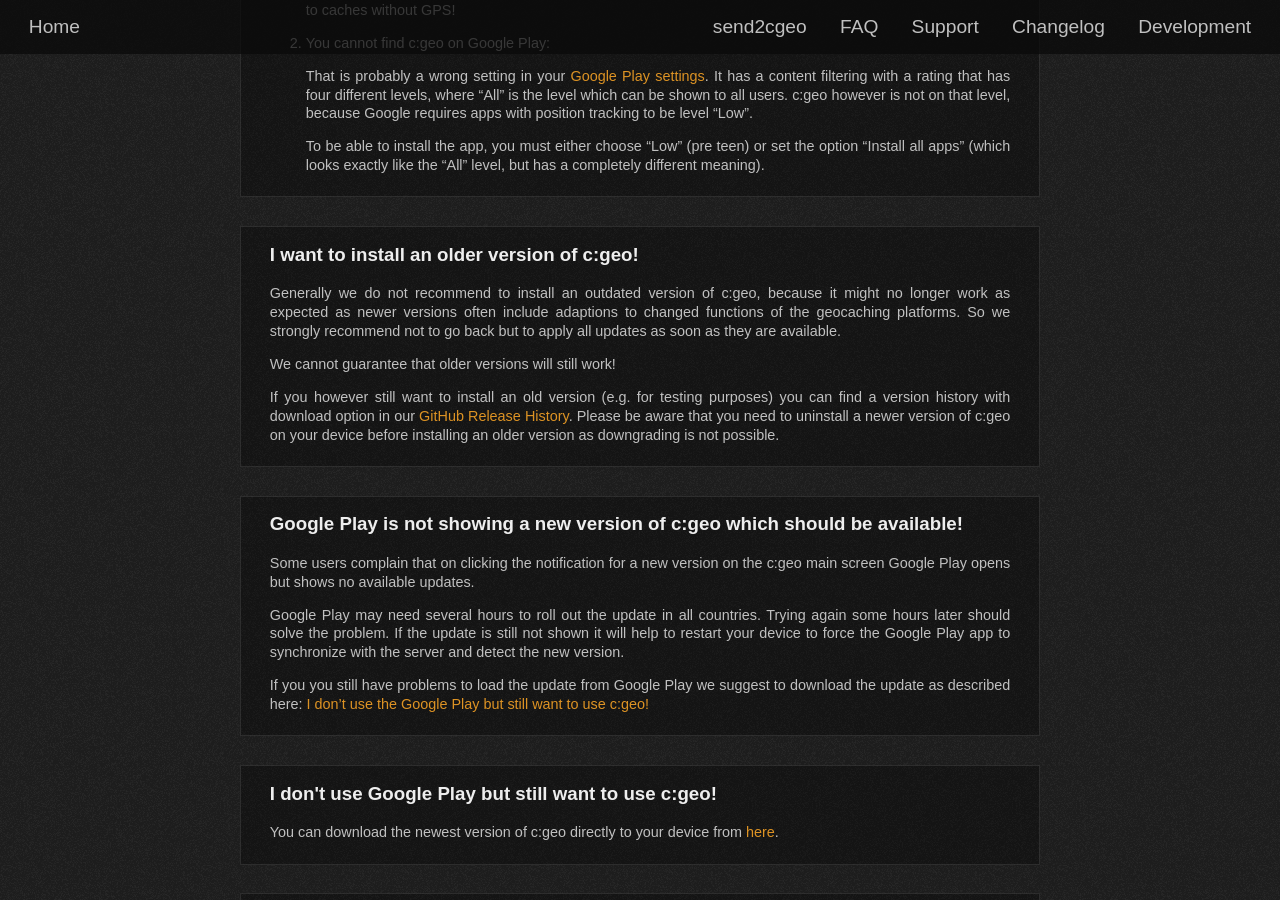
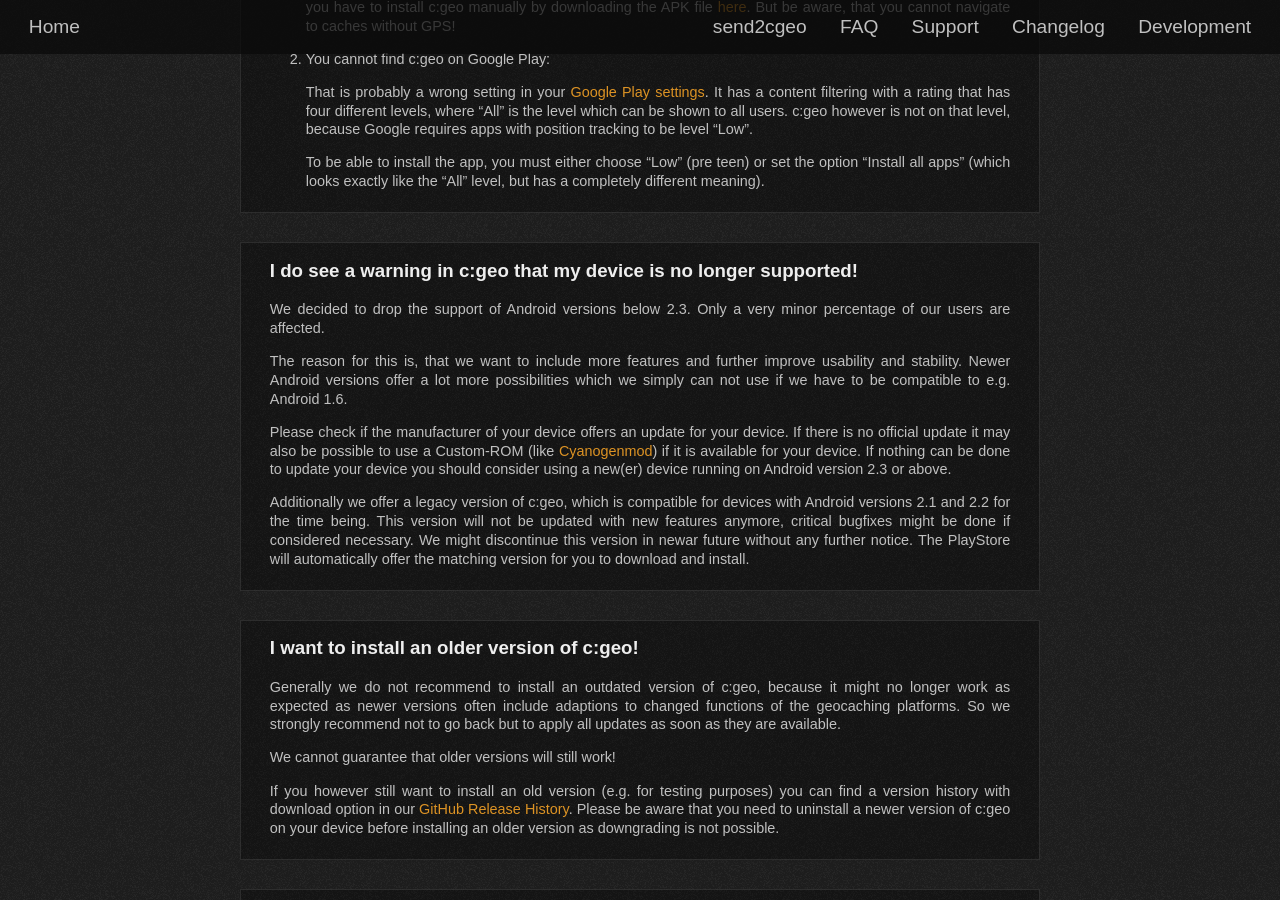
Before and after one commit to cgeo/cgeo.github.io, a Jekyll site: the page built from faq.html, in a window 1280 px wide and 900 px high, scrolled down 12472 px. Built offline with Jekyll 4.4.1, drawn with Linux system fonts in a browser that asks for light colours; some web fonts are replaced; some of the changed text lies outside the part shown.

Commit message:
Add FAQ entry about legacy version
Was initially forgotten to transfer it from old FAQ

```diff
--- a/_data/faq.yml
+++ b/_data/faq.yml
@@ -452,6 +452,21 @@
                 c:geo however is not on that level, because Google requires apps with position tracking to be level "Low".
 
                 To be able to install the app, you must either choose "Low" (pre teen) or set the option "Install all apps" (which looks exactly like the "All" level, but has a completely different meaning).
+
+      - title: I do see a warning in c:geo that my device is no longer supported!
+        id: legacy
+        content: |
+            We decided to drop the support of Android versions below 2.3. Only a very minor percentage of our users are affected.
+
+            The reason for this is, that we want to include more features and further improve usability and stability.
+            Newer Android versions offer a lot more possibilities which we simply can not use if we have to be compatible to e.g. Android 1.6.
+
+            Please check if the manufacturer of your device offers an update for your device. If there is no official update it may also be possible to use a Custom-ROM (like [Cyanogenmod](http://www.cyanogenmod.org/)) if it is available for your device.
+            If nothing can be done to update your device you should consider using a new(er) device running on Android version 2.3 or above.
+
+            Additionally we offer a legacy version of c:geo, which is compatible for devices with Android versions 2.1 and 2.2 for the time being. This version will not be updated with new features anymore, critical bugfixes might be done if considered necessary.
+            We might discontinue this version in newar future without any further notice.
+            The PlayStore will automatically offer the matching version for you to download and install.
 
       - title: I want to install an older version of c:geo!
         id: install-older
```
